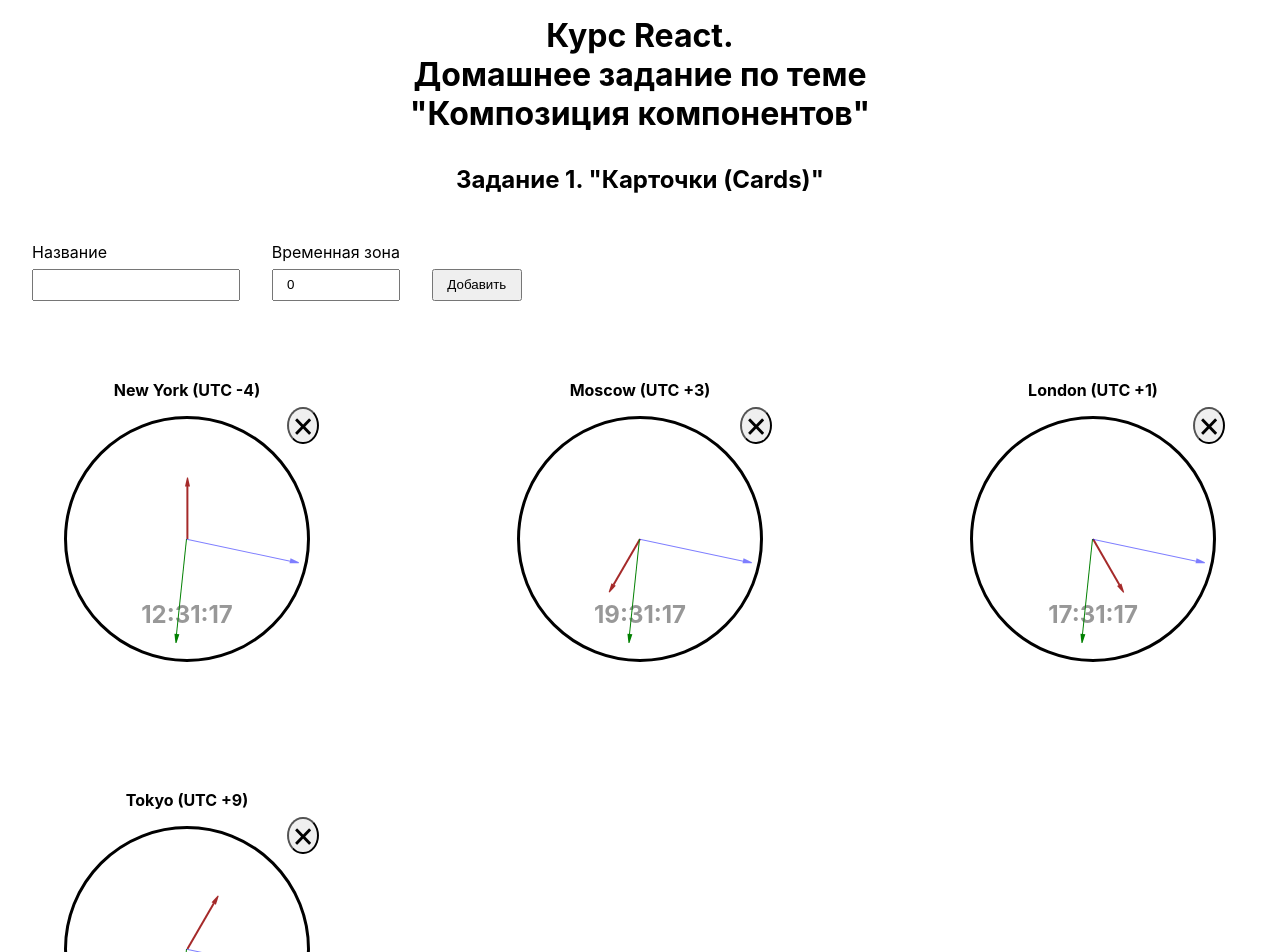
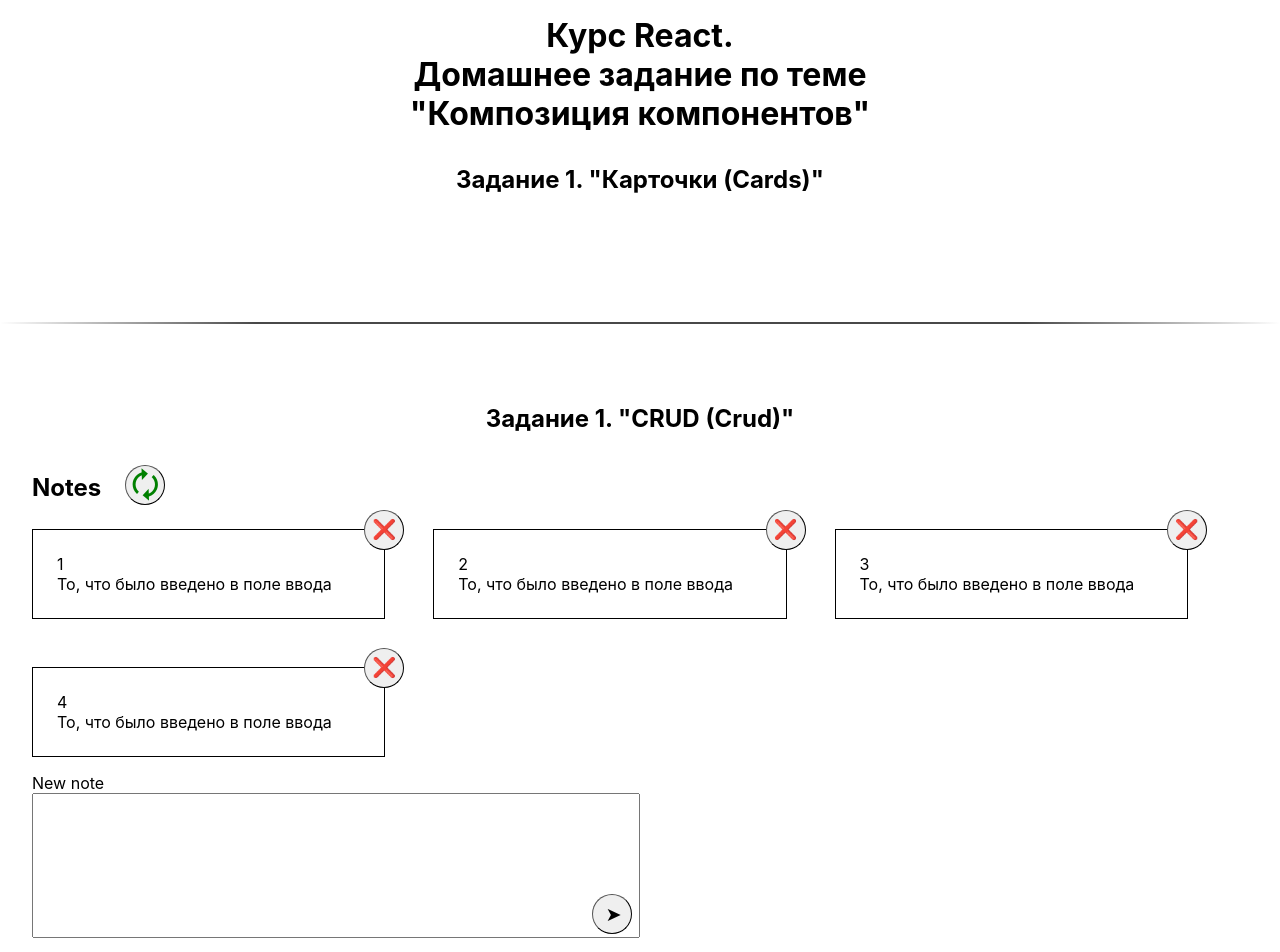
Before and after one commit to Sidalvik/react-06-lifecycle-http, a React (Create React App) app: page / in a window 1280 px wide. Shown: the top 952 px of the page. Built offline with nearby package versions, Linux system fonts and the light colour scheme.

Commit message:
task-2 finished visual part

```diff
--- a/src/App.css
+++ b/src/App.css
@@ -1,3 +1,9 @@
+* {
+    box-sizing: border-box;
+    margin: 0;
+    padding: 0;
+}
+
 h1 {
     max-width: 75%;
     margin: 1rem auto;
@@ -18,8 +24,9 @@ h2 {
     text-align: center;
 }
 
-#task-1 {
-    padding: 2rem;
+#task-1,
+#task-2 {
+    padding: 1rem 2rem;
 }
 
 #task-1 .add-watch-form {
@@ -143,3 +150,75 @@ h2 {
 #task-1 .arrow.arrow-seconds::after {
     border-top-color: blue;
 }
+
+
+/* task-2
+========================================= */
+#task-2 .title {
+    display: inline-block;
+    margin-right: 1.5rem;
+    font-size: 1.5rem;
+}
+
+#task-2 .notes-items {
+    display: flex;
+    flex-wrap: wrap;
+    gap: 3rem;
+    margin-top: 1.5rem;
+}
+
+#task-2 .note-card {
+    position: relative;
+    width: calc(33% - 3rem);
+    min-width: 10rem;
+    padding: 1.5rem;
+    border: 1px solid black;
+}
+
+#task-2 .new-note {
+    position: relative;
+    margin: 1rem 0;
+    max-width: 50%;
+}
+
+#task-2 .new-note textarea {
+    width: 100%;
+    height: 100%;
+    padding: 1.2rem 1rem;
+    resize: none;
+}
+
+#task-2 .btn {
+    box-sizing: border-box;
+    display: block;
+    width: 2.5rem;
+    height: 2.5rem;
+    padding: 0em;
+    font-size: 2rem;
+    line-height: 1;
+    border-radius: 50%;
+    border-width: 1px;
+    cursor: pointer;
+}
+
+#task-2 .btn.btn-update {
+    display: inline-block;
+    color: green;
+}
+
+#task-2 .btn.btn-post {
+    position: absolute;
+    bottom: 0.5rem;
+    right: 0.5rem;
+    padding-left: 0.2rem;
+    font-size: 1.2rem;
+    /* transform: translate(50%, -50%); */
+}
+
+#task-2 .btn.btn-delete {
+    position: absolute;
+    top: 0;
+    right: 0;
+    font-size: 1.2rem;
+    transform: translate(50%, -50%);
+}
--- a/src/App.js
+++ b/src/App.js
@@ -1,4 +1,5 @@
 import './App.css';
+import Crud from './Components/Crud/Crud';
 import Separator from './Components/Separator/Separator';
 import Watches from './Components/Watches/Watches';
 
@@ -8,7 +9,12 @@ function App() {
       <h1 className=''>Курс React.<br></br>Домашнее задание по&nbsp;теме<br></br>"Композиция компонентов"</h1>
       <h2 className='mx-auto text-center'>Задание 1. "Карточки (Cards)"</h2>
       <div className='task-1' id='task-1'>
-        <Watches className = {''}/>
+        {/* <Watches className = {''}/> */}
+      </div>
+      <Separator/>
+      <h2 className='mx-auto text-center'>Задание 1. "CRUD (Crud)"</h2>
+      <div className='task-2' id='task-2'>
+        <Crud className = {''}/>
       </div>
       <Separator/>
     </div>
--- /dev/null
+++ b/src/Components/Crud/Btn/Btn.js
@@ -0,0 +1,29 @@
+import PropTypes from 'prop-types';
+import React, { Component } from 'react';
+
+/**
+ * Кнопка
+ * @param {Object} props - пропсы,
+ * @param {any} props.children - потомки компонента,
+ * @param {string} props.type - функциональный тип кнопки,
+ * @param {function} props.onClick - функция обработки нажатия на кнопку,
+ */
+export class Btn extends Component {
+  static propTypes = {
+    children: PropTypes.any,
+    type: PropTypes.string,
+    onClick: PropTypes.func.isRequired,
+  }
+
+  render() {
+    const {children, type, onClick: handleClick} = this.props;
+
+    return (
+      <button className={'btn' + (type ? ' btn-' + type : '')} onClick={handleClick}>
+        {children || 'Нажать'}
+      </button>
+    )
+  }
+}
+
+export default Btn
--- /dev/null
+++ b/src/Components/Crud/Crud.js
@@ -0,0 +1,91 @@
+import PropTypes from 'prop-types';
+import React, { Component } from 'react';
+import UpdateBtn from './UpdateBtn/UpdateBtn';
+import NoteCard from './NoteCard/NoteCard';
+import NewNoteCard from './NewNoteCard/NewNoteCard';
+
+
+export class Crud extends Component {
+    static propTypes = {
+    props: PropTypes.any,
+    }
+
+    state = {
+        newContent: '',
+        notes: [
+            {
+                id: 1,
+                content: 'То, что было введено в поле ввода',
+            },
+            {
+                id: 2,
+                content: 'То, что было введено в поле ввода',
+            },
+            {
+                id: 3,
+                content: 'То, что было введено в поле ввода',
+            },
+            {
+                id: 4,
+                content: 'То, что было введено в поле ввода',
+            },
+        ],
+    };
+
+    addNote = () => {
+        const newNote = JSON.stringify({id: 0, content: this.state.newContent});
+
+        console.log('addNote:' + newNote);
+    };
+
+    handleAddClick = () => {
+        this.addNote();
+        this.updateNotes();
+        console.log('handleAddClick:');
+    };
+
+    deleteNote = (id) => {
+        console.log('deleteNote:' + id);
+    };
+
+    handleDeleteClick = (id) => {
+        console.log('handleDeleteClick:' + id);
+    };
+
+    updateNotes = () => {
+        console.log('updateNotes');
+    };
+
+    handleUpdateClick = () => {
+        console.log('handleUpdateClick');
+    }
+
+    handleChangeNewNote = (event) => {
+        const newContent = event.target.value;
+        this.setState({newContent});
+    }
+
+    render() {
+        const noteItems = this.state.notes.map((item) => {
+            return (
+            <NoteCard key={item.id} id={item.id} onBtnClick={this.handleDeleteClick}>
+                <p>{item.id}</p>
+                <p>{item.content}</p>
+            </NoteCard>)
+        });
+
+        return (
+            <div className='cruds'>
+                <h3 className='title'>Notes</h3>
+                <UpdateBtn onClick={this.handleUpdateClick}/>
+
+                <div className='notes-items'>
+                    {noteItems}
+                </div>
+                <NewNoteCard content={this.state.newContent} onClick={this.handleAddClick} onChange={this.handleChangeNewNote}/>
+            </div>
+        )
+    }
+}
+
+export default Crud
--- /dev/null
+++ b/src/Components/Crud/NewNoteCard/NewNoteCard.js
@@ -0,0 +1,32 @@
+import PropTypes from 'prop-types';
+import React, { Component } from 'react';
+import PostBtn from './PostBtn/PostBtn';
+
+/**
+ * Карточка ввода новой заметки
+ * @param {Object} props - пропсы,
+ * @param {string} props.content - текст заметки,
+ * @param {function} props.onClick - функция обработчик нажатия кнопки,
+ * @param {function} props.onChange - функция обработчик изменения поля ввода,
+ */
+export class NewNoteCard extends Component {
+  static propTypes = {
+    content: PropTypes.string,
+    onClick: PropTypes.func.isRequired,
+    onChange: PropTypes.func.isRequired,
+  }
+
+  render() {
+    const {content, onClick: handleBtnClick, onChange: handleTextChange} = this.props;
+
+    return (
+      <div className='new-note'>
+        <label htmlFor="new-content">New note</label>
+        <textarea name="new-content" id="new-content"  rows="7" onChange={handleTextChange} value={content}></textarea>
+        <PostBtn onClick = {handleBtnClick}/>
+      </div>
+    )
+  }
+}
+
+export default NewNoteCard
--- /dev/null
+++ b/src/Components/Crud/NewNoteCard/PostBtn/PostBtn.js
@@ -0,0 +1,27 @@
+import PropTypes from 'prop-types';
+import React, { Component } from 'react';
+import Btn from '../../Btn/Btn';
+
+/**
+ * Кнопка записи
+ * @param {Object} props - пропсы,
+ * @param {function} props.onClick - функция обработки нажатия на кнопку,
+ */
+export class PostBtn extends Component {
+  static propTypes = {
+    onClick: PropTypes.func.isRequired,
+  }
+
+  render() {
+    const btnProps = {
+      ...this.props,
+      type: 'post',
+    };
+
+    return (
+      <Btn {...btnProps}>&#10148;</Btn>
+    )
+  }
+}
+
+export default PostBtn
--- /dev/null
+++ b/src/Components/Crud/NoteCard/DeleteBtn/DeleteBtn.js
@@ -0,0 +1,27 @@
+import PropTypes from 'prop-types';
+import React, { Component } from 'react';
+import Btn from '../../Btn/Btn';
+
+/**
+ * Кнопка обновления
+ * @param {Object} props - пропсы,
+ * @param {function} props.onClick - функция обработки нажатия на кнопку,
+ */
+export class DeleteBtn extends Component {
+  static propTypes = {
+    onClick: PropTypes.func.isRequired,
+  }
+
+  render() {
+    const btnProps = {
+      ...this.props,
+      type: 'delete',
+    };
+
+    return (
+        <Btn {...btnProps}>&#10060;</Btn>
+    )
+  }
+}
+
+export default DeleteBtn
--- /dev/null
+++ b/src/Components/Crud/NoteCard/NoteCard.js
@@ -0,0 +1,30 @@
+import PropTypes from 'prop-types';
+import React, { Component } from 'react';
+import DeleteBtn from './DeleteBtn/DeleteBtn';
+
+/**
+ * Карточка заметки
+ * @param {Object} props - пропсы,
+ * @param {number} props.id - id заметки,
+ * @param {string} props.children - контент заметки,
+ * @param {function} props.onBtnClick - функция обработчик нажатия кнопки,
+ */
+export class NoteCard extends Component {
+  static propTypes = {
+    id: PropTypes.number.isRequired,
+    onBtnClick: PropTypes.func.isRequired,
+  }
+
+  render() {
+    const {children, id, onBtnClick: handleBtnClick} = this.props;
+
+    return (
+      <div className='note-card'>
+        {children}
+        <DeleteBtn onClick = {() => handleBtnClick(id)}/>
+      </div>
+    )
+  }
+}
+
+export default NoteCard
--- /dev/null
+++ b/src/Components/Crud/UpdateBtn/UpdateBtn.js
@@ -0,0 +1,27 @@
+import PropTypes from 'prop-types';
+import React, { Component } from 'react';
+import Btn from '../Btn/Btn';
+
+/**
+ * Кнопка обновления
+ * @param {Object} props - пропсы,
+ * @param {function} props.onClick - функция обработки нажатия на кнопку,
+ */
+export class UpdateBtn extends Component {
+  static propTypes = {
+    onClick: PropTypes.func.isRequired,
+  }
+
+  render() {
+    const btnProps = {
+      ...this.props,
+      type: 'update',
+    };
+
+    return (
+        <Btn {...btnProps}>&#128472;</Btn>
+    )
+  }
+}
+
+export default UpdateBtn
--- a/src/Components/Watches/Watches.js
+++ b/src/Components/Watches/Watches.js
@@ -16,6 +16,7 @@ export class Watches extends Component {
         {city: 'Moscow', timeZone: +3,},
         {city: 'London', timeZone: +1,},
         {city: 'Tokyo', timeZone: +9,},
+        {city: 'Katmandu', timeZone: +5.75,},
     ],
     inputs: {
       city: '',
```
